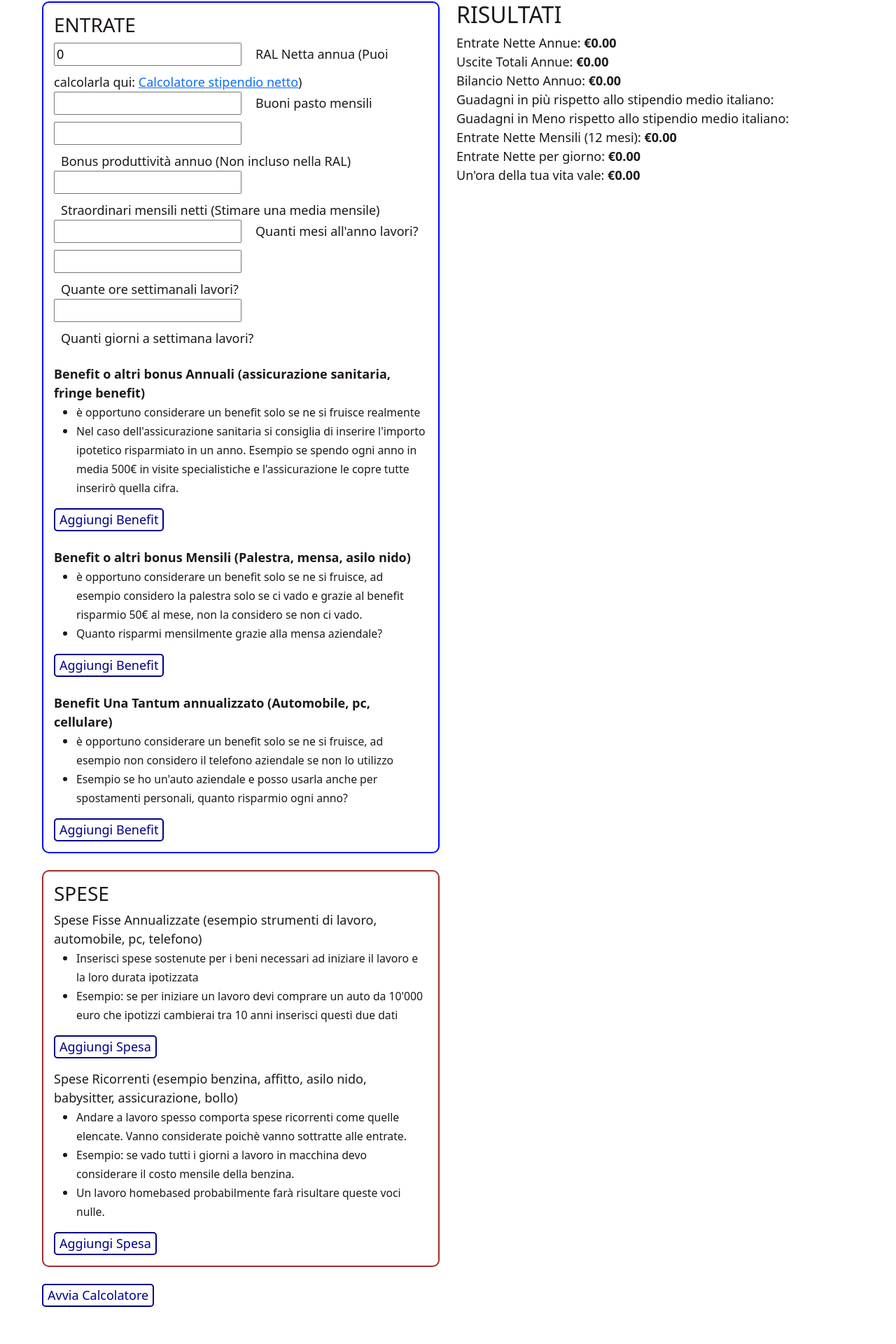
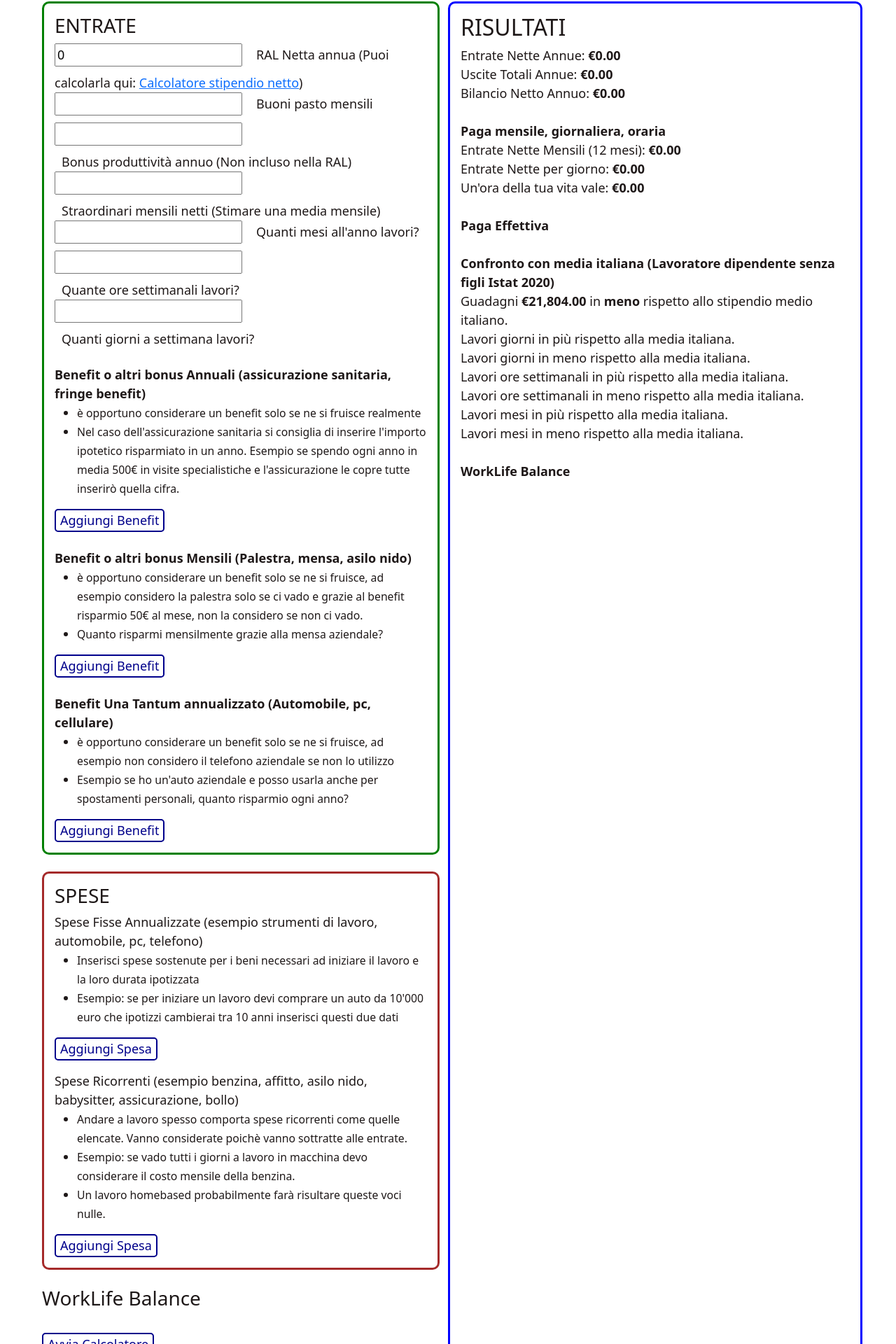
Before and after one commit to jinz00/artist-market, an Angular app in the folder artist-market/: page / in a window 1280 px wide. Shown: the part 78-1998 px from the top of the page at 70% size. Before the commit the page ends 1945 px from the top, so only its background shows below. Built offline with nearby package versions, Linux system fonts and the light colour scheme.

Commit message:
no message

```diff
--- a/artist-market/src/app/comparatore-lavoro/comparatore-lavoro.component.html
+++ b/artist-market/src/app/comparatore-lavoro/comparatore-lavoro.component.html
@@ -121,11 +121,19 @@
             <button (click)="aggiungiControl(spesaRicorrente)">Aggiungi Spesa</button>
           </div>
         </div>
+        <div class="comparatore-lavoro__worklife-balance mt-4">
+          <h3>WorkLife Balance</h3>
+        </div>
       </div>
       <button class="mt-4" type="submit" [disabled]="!datiLavoroForm.valid">Avvia Calcolatore</button>
     </form>
     <div *ngIf="showResults" class="col-xs-12 col-md-6 comparatore-lavoro__data-summary">
       <h2>RISULTATI</h2>
+      <div class="results-subtitle">
+        <b>
+
+        </b>
+      </div>
       <div class="">
         Entrate Nette Annue:
         <b>{{ entrateAnnue | currency : 'EUR'}}</b>
@@ -138,23 +146,11 @@
         Bilancio Netto Annuo:
         <b>{{ bilancioAnnuo | currency : 'EUR'}}</b>
       </div>
-      <div class="">
-        Guadagni in più rispetto allo stipendio medio italiano:<b></b>
-      </div>
-      <div>
-        Guadagni in Meno rispetto allo stipendio medio italiano:<b></b>
-      </div>
-      <div *ngIf="mesiLavoroAnno" class="">
-        Entrate Nette per mese di lavoro ({{mesiLavoroAnno}} mesi):
-        <b>{{ bilancioAnnuo / mesiLavoroAnno | currency : 'EUR'}}</b>
-      </div>
-      <div *ngIf="giorniLavoroMese && mesiLavoroAnno" class="">
-        Entrate Nette per giorno di lavoro effettivo:
-        <b>{{ bilancioAnnuo / mesiLavoroAnno / giorniLavoroMese | currency : 'EUR'}}</b>
-      </div>
-      <div *ngIf="oreLavoroGiorno && giorniLavoroMese && mesiLavoroAnno" class="">
-        Guadagno per ora di lavoro effettiva:
-        <b>{{ bilancioAnnuo / mesiLavoroAnno / giorniLavoroMese / oreLavoroGiorno | currency : 'EUR'}}</b>
+      <br>
+      <div class="results-subtitle">
+        <b>
+          Paga mensile, giornaliera, oraria
+        </b>
       </div>
       <div class="">
         Entrate Nette Mensili (12 mesi):
@@ -168,6 +164,59 @@
         Un'ora della tua vita vale:
         <b>{{ bilancioAnnuo / mesiAnno / giorniMese / oreGiorno | currency : 'EUR'}}</b>
       </div>
+      <br>
+      <div class="results-subtitle">
+        <b>
+          Paga Effettiva
+        </b>
+        <div *ngIf="mesiLavoroAnno" class="">
+          Entrate Nette per mese di lavoro ({{mesiLavoroAnno}} mesi):
+          <b>{{ bilancioAnnuo / mesiLavoroAnno | currency : 'EUR'}}</b>
+        </div>
+        <div *ngIf="giorniLavoroMese && mesiLavoroAnno" class="">
+          Entrate Nette per giorno di lavoro effettivo:
+          <b>{{ bilancioAnnuo / mesiLavoroAnno / giorniLavoroMese | currency : 'EUR'}}</b>
+        </div>
+        <div *ngIf="oreLavoroGiorno && giorniLavoroMese && mesiLavoroAnno" class="">
+          Guadagno per ora di lavoro effettiva:
+          <b>{{ bilancioAnnuo / mesiLavoroAnno / giorniLavoroMese / oreLavoroGiorno | currency : 'EUR'}}</b>
+        </div>
+      </div>
+      <br>
+      <div class="results-subtitle">
+        <b>
+          Confronto con media italiana (Lavoratore dipendente senza figli Istat 2020)
+        </b>
+        <div class="">
+          Guadagni <b>{{bilancioAnnuo > stipendioNettoMedioSingle ? bilancioAnnuo - stipendioNettoMedioSingle : stipendioNettoMedioSingle - bilancioAnnuo | currency : 'EUR'}}</b> in <b>{{bilancioAnnuo > stipendioNettoMedioSingle ? 'più' : 'meno'}}</b> rispetto allo stipendio medio italiano.
+        </div>
+        <div>
+          Lavori <b></b> giorni in più rispetto alla media italiana.
+        </div>
+        <div>
+          Lavori <b></b> giorni in meno rispetto alla media italiana.
+        </div>
+        <div>
+          Lavori <b></b> ore settimanali in più rispetto alla media italiana.
+        </div>
+        <div>
+          Lavori <b></b> ore settimanali in meno rispetto alla media italiana.
+        </div>
+        <div>
+          Lavori <b></b> mesi in più rispetto alla media italiana.
+        </div>
+        <div>
+          Lavori <b></b> mesi in meno rispetto alla media italiana.
+        </div>
+      </div>
+      <br>
+      <div class="results-subtitle">
+        <b>
+          WorkLife Balance
+        </b>
+        <div>
+        </div>
+      </div>
     </div>
   </div>
 </div>
--- a/artist-market/src/app/comparatore-lavoro/comparatore-lavoro.component.scss
+++ b/artist-market/src/app/comparatore-lavoro/comparatore-lavoro.component.scss
@@ -15,13 +15,19 @@
   }
 
   &__entrate {
-    border: 2px solid blue;
+    border: 3px solid green;
     padding: 15px;
     border-radius: 10px;
   }
 
   &__spese {
-    border: 2px solid brown;
+    border: 3px solid brown;
+    padding: 15px;
+    border-radius: 10px;
+  }
+
+  &__data-summary {
+    border: 3px solid blue;
     padding: 15px;
     border-radius: 10px;
   }
--- a/artist-market/src/app/comparatore-lavoro/comparatore-lavoro.component.ts
+++ b/artist-market/src/app/comparatore-lavoro/comparatore-lavoro.component.ts
@@ -17,6 +17,7 @@ oreGiorno = 24;
 entrateAnnue: number = 0;
 usciteAnnue = 0;
 bilancioAnnuo = 0;
+stipendioNettoMedioSingle = 21804;
 mesiLavoroAnno: number | undefined;
 giorniLavoroMese: number | undefined;
 oreLavoroGiorno: number | undefined;
@@ -28,9 +29,9 @@ constructor (private formBuilder: FormBuilder) {}
  ngOnInit() {
   this.datiLavoroForm = this.formBuilder.group({
     datiEconomici: this.formBuilder.group({
-      oreLavoroSettimana: new FormControl(),
-      giorniLavoroSettimana: new FormControl(),
-      mesiLavoroAnno: new FormControl(),// required
+      oreLavoroSettimana: new FormControl('', Validators.required),
+      giorniLavoroSettimana: new FormControl('', Validators.required),
+      mesiLavoroAnno: new FormControl('', Validators.required),
       ral: new FormControl( 0, Validators.required),
       buoniPasto: new FormControl(),
       bonusProduttività: new FormControl(),
@@ -147,7 +148,6 @@ reduceSomma(array: IImporti[]) {
 
 
 getNettoAnnuoFromRAL(ral: number) {
-  // TODO FUNZIONE CHE RICAVA IL NETTO DAL LORDO
   return ral * 1
 }
 
--- a/artist-market/src/index.html
+++ b/artist-market/src/index.html
@@ -2,7 +2,7 @@
 <html lang="en">
 <head>
   <meta charset="utf-8">
-  <title>ArtistMarket</title>
+  <title>Comparatori</title>
   <base href="/">
   <meta name="viewport" content="width=device-width, initial-scale=1">
   <link rel="icon" type="image/x-icon" href="favicon.ico">
```
